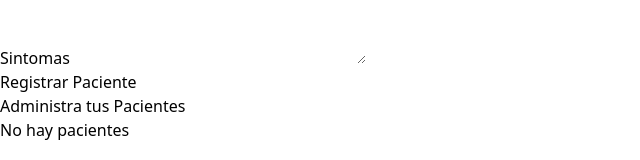
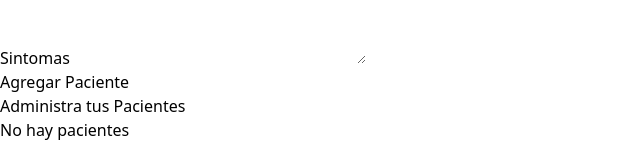
Before and after one commit to AlonsoAM/03-admin-pacientes, a Vue app: page / in a window 1280 px wide. Shown: the part 226-386 px from the top of the page, without its empty margins (0-640 px from the left). Built offline with nearby package versions, Linux system fonts and the light colour scheme.

Commit message:
Alternar entre agregar o editar paciente

```diff
--- a/src/App.vue
+++ b/src/App.vue
@@ -54,6 +54,7 @@ const actualizarPaciente = (id) => {
         v-model:alta="paciente.alta"
         v-model:sintomas="paciente.sintomas"
         @guardar-paciente="guardarPaciente"
+        :id="paciente.id"
       />
       <div class="md:w-1/2 md:h-screen overflow-y-scroll">
         <h3 class="font-black text-3xl text-center">
--- a/src/components/Formulario.vue
+++ b/src/components/Formulario.vue
@@ -1,5 +1,5 @@
 <script setup>
-import { reactive } from "vue";
+import { reactive, computed } from "vue";
 import Alerta from "./Alerta.vue";
 
 const alerta = reactive({
@@ -35,6 +35,10 @@ const props = defineProps({
     type: String,
     required: true,
   },
+  id: {
+    type: [String, null],
+    required: true,
+  },
 });
 const validar = () => {
   if (Object.values(props).includes("")) {
@@ -52,6 +56,8 @@ const validar = () => {
     });
   }, 3000);
 };
+
+const editando = computed(() => props.id !== null);
 </script>
 
 <template>
@@ -144,7 +150,7 @@ const validar = () => {
       <input
         type="submit"
         class="bg-indigo-600 w-full p-3 text-white uppercase font-bold hover:bg-indigo-700 cursor-pointer transition-colors"
-        value="Registrar Paciente"
+        :value="editando ? 'Editar Paciente' : 'Agregar Paciente'"
       />
     </form>
   </div>
```
